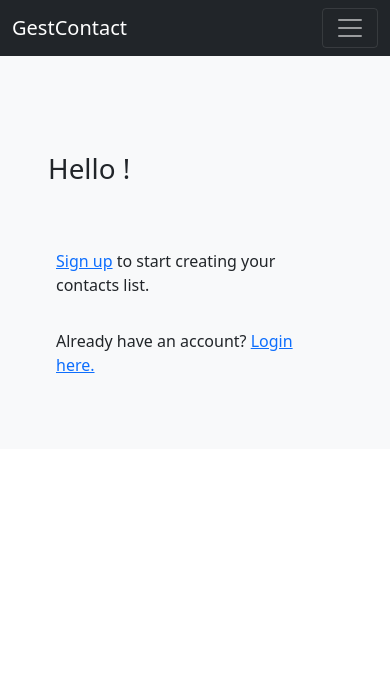
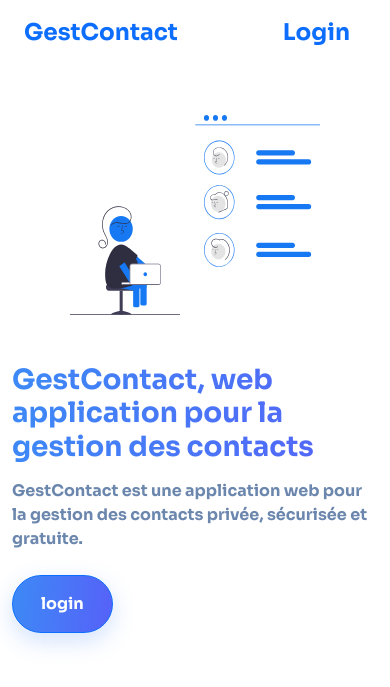
Before and after one commit to TayebsouiniYcode/GestContact, a PHP site: page / in a window 390 px wide. Shown: the top 687 px of the page. Run offline with PHP 8.4, Linux system fonts and the light colour scheme.

Commit message:
index-mobile terminer les changement de la page index version mobile

```diff
--- /dev/null
+++ b/assets/css/style.css
@@ -0,0 +1,26 @@
+@import url('https://fonts.googleapis.com/css2?family=Libre+Baskerville&family=Sora:wght@100;600;700&display=swap');
+
+* {
+    font-family: 'Libre Baskerville', serif;
+    font-family: 'Sora', sans-serif;
+    font-size: 1rem;
+}
+
+.btn-primary {
+    color: white;
+    padding: 16px 28px;
+    background: linear-gradient(96.14deg, #3A8EF6 -10.84%, #6F3AFA 196.74%);
+    box-shadow: 0px 8px 23px rgba(65, 132, 247, 0.24);
+    border-radius: 100px;
+}
+
+.title {
+    background: linear-gradient(96.14deg, #3A8EF6 -10.84%, #6F3AFA 196.74%);
+    -webkit-background-clip: text;
+    -webkit-text-fill-color: transparent;
+    background-clip: text;
+}
+
+.description {
+    color: #6C87AE;
+}
--- a/index.php
+++ b/index.php
@@ -1,15 +1,23 @@
-<?php include_once "./view/components/header.php";?>
-<div class="container bg-light p-5">
-    <h1 class="title p-5 ps-0">
-        Hello !
-    </h1>
-    <p class="p-2">
-        <a href="#">Sign up</a>
-        to start creating your contacts list.
-    </p>
-    <p class="p-2">
-        Already have an account? <a href="#">Login here.</a>
-    </p>
-</div>
+<?php
+    $cssLink = "./assets/css/style.css";
+    include_once "./view/components/header.php";
+?>
+
+<main>
+    <div class="illustration mt-5 d-flex justify-content-center">
+        <img src="./assets/img/illustration/illustration-index.svg" alt="" width="300" height="200">
+    </div>
+    <div class="content mt-5">
+        <h1 class="title fw-bold">
+            GestContact, web application pour la gestion des contacts
+        </h1>
+        <p class="description fs-6 fw-bolder mt-3">
+            GestContact est une application web pour la gestion des contacts privée, sécurisée et gratuite.
+        </p>
+        <div class="button mt-4">
+            <a href="#" class="btn btn-primary fw-bold">login</a>
+        </div>
+    </div>
+</main>
 
 <?php include_once "./view/components/footer.php";?>
--- a/view/components/header.php
+++ b/view/components/header.php
@@ -1,3 +1,6 @@
+<?php
+
+?>
 <!DOCTYPE html>
 <html lang="en">
 <head>
@@ -5,10 +8,10 @@
     <meta http-equiv="X-UA-Compatible" content="IE=edge">
     <meta name="viewport" content="width=device-width, initial-scale=1.0">
     <link href="https://cdn.jsdelivr.net/npm/bootstrap@5.0.2/dist/css/bootstrap.min.css" rel="stylesheet" integrity="sha384-EVSTQN3/azprG1Anm3QDgpJLIm9Nao0Yz1ztcQTwFspd3yD65VohhpuuCOmLASjC" crossorigin="anonymous">
-    <link rel="stylesheet" href="../../assets/css/style.css">
+    <link rel="stylesheet" href="<?php echo $cssLink; ?>">
     <title>GestContact</title>
 </head>
-<body>
+<body class="container">
     <header>
         <?php
             include_once "navbar.php";
--- a/view/components/navbar.php
+++ b/view/components/navbar.php
@@ -1,14 +1,14 @@
-<nav class="navbar navbar-expand-lg navbar-dark bg-dark">
+<nav class="navbar navbar-expand-lg bg-transparent">
   <div class="container">
-    <a class="navbar-brand" href="./index.php">GestContact</a>
+    <a class="navbar-brand fw-bold fs-3" href="./index.php">GestContact</a>
     <!-- <button class="navbar-toggler" type="button" data-toggle="collapse" data-target="#navbarText" aria-controls="navbarText" aria-expanded="false" aria-label="Toggle navigation">
         <span class="navbar-toggler-icon"></span>
     </button> -->
     <div class="nav-item ms-auto">
-    <button class="navbar-toggler" type="button" data-bs-toggle="collapse" data-bs-target="#navbarNav" aria-controls="navbarNav" aria-expanded="false" aria-label="Toggle navigation">
+    <!-- <button class="navbar-toggler" type="button" data-bs-toggle="collapse" data-bs-target="#navbarNav" aria-controls="navbarNav" aria-expanded="false" aria-label="Toggle navigation">
       <span class="navbar-toggler-icon"></span>
-    </button>
-      <div class="collapse navbar-collapse" id="navbarNav">
+    </button> -->
+      <!-- <div class="collapse navbar-collapse fs-4 fw-" id="navbarNav">
         <ul class="navbar-nav">
           <li class="nav-item">
             <a class="nav-link active" aria-current="page" href="#">Alex</a>
@@ -20,8 +20,8 @@
             <a class="nav-link link-light" href="#">Lougout</a>
           </li>
         </ul>
-      </div>
-
+      </div> -->
+      <a class="fw-bold fs-3 nav-link " href="#">Login</a>
     </div>
   </div>
 </nav>
```
Also changed, not shown: assets/img/illustration/avatar.svg (added), assets/img/illustration/contactlist-mobile.svg (added), assets/img/illustration/contactlist.svg (added), assets/img/illustration/illustration-index.svg (added), assets/img/illustration/login.svg (added), assets/img/illustration/profile.svg (added), assets/img/illustration/signup.svg (added).
